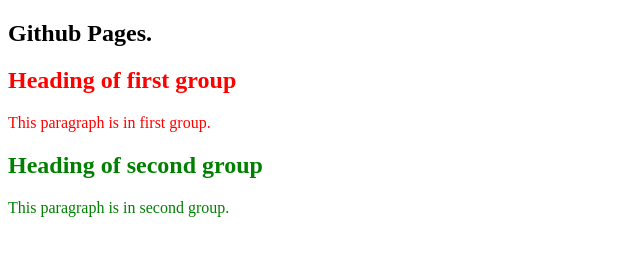
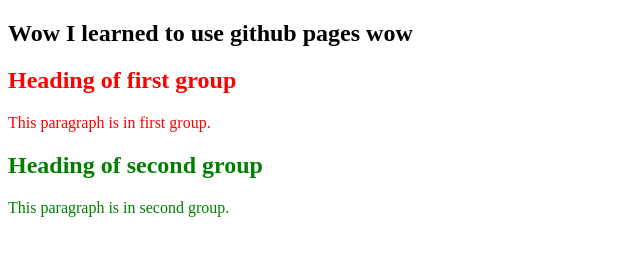
Before and after one commit to MahathirML/FIT3179, a plain HTML site: page docs/index.html in a window 1280 px wide. Shown: the whole page, without its empty margins (0-640 px from the left). Drawn offline with Linux system fonts and the light colour scheme.

Commit message:
Updated index.html

```diff
--- a/docs/index.html
+++ b/docs/index.html
@@ -4,7 +4,7 @@
     <title>Github Pages</title>
 </head>
 <body>
-    <h2>Github Pages.</h2>
+    <h2>Wow I learned to use github pages wow</h2>
 
     <div style="color: red;">
         <h2>Heading of first group</h2>
```
